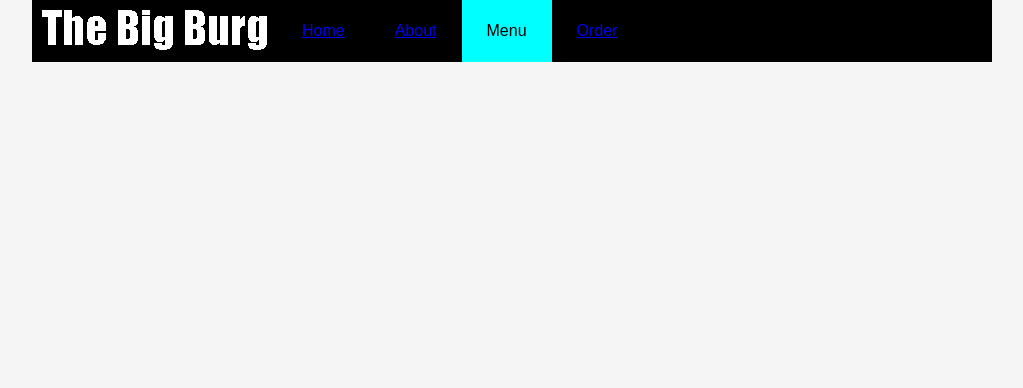
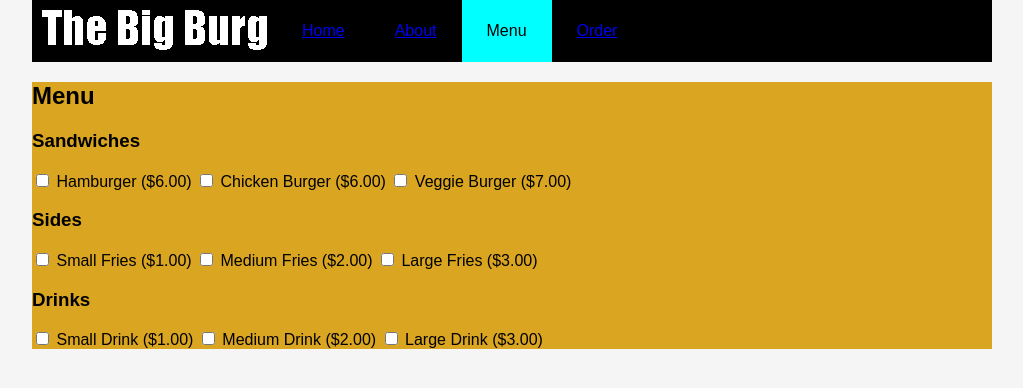
Before and after one commit to EgehEgeh/COMP125-Website, a plain HTML site: page list.html in a window 1280 px wide. Shown: the whole page, without its empty margins (128-1151 px from the left). Drawn offline with Linux system fonts and the light colour scheme.

Commit message:
streamlining

```diff
--- a/functions.js
+++ b/functions.js
@@ -7,7 +7,7 @@ function calcTotal() {
             total += (items[i].value * tax);
         }
     }
-    document.getElementById("total").innerHTML = "Your total is $" + total;
+    document.getElementById("total").innerHTML = "Your total is $" + total.toFixed(2);
 }
 
 var submit = document.getElementById("itemSubmit");
--- a/list.html
+++ b/list.html
@@ -19,7 +19,30 @@
         </div>
     </header>
     <div class="content">
-
+        <form>
+            <h2>Menu</h2>
+            <h3>Sandwiches</h3>
+            <input type="checkbox" id="hamburger" value="6" />
+            <label for="hamburger">Hamburger ($6.00)</label>
+            <input type="checkbox" id="chickenBurger" value="6" />
+            <label for="chickenBurger">Chicken Burger ($6.00)</label>
+            <input type="checkbox" id="veggieBurger" value="7" />
+            <label for="veggieBurger">Veggie Burger ($7.00)</label>
+            <h3>Sides</h3>
+            <input type="checkbox" id="smallFry" value="1" />
+            <label for="smallFries">Small Fries ($1.00)</label></td>
+            <input type="checkbox" id="medFry" value="2" />
+            <label for="medFries">Medium Fries ($2.00)</label></td>
+            <input type="checkbox" id="bigFry" value="3" />
+            <label for="bigFries">Large Fries ($3.00)</label></td>
+            <h3>Drinks</h3>
+            <input type="checkbox" id="smallDrink" value="1" />
+            <label for="smallDrink">Small Drink ($1.00)</label></td>
+            <input type="checkbox" id="medDrink" value="2" />
+            <label for="medDrink">Medium Drink ($2.00)</label></td>
+            <input type="checkbox" id="bigDrink" value="3" />
+            <label for="bigDrink">Large Drink ($3.00)</label></td>
+        </form>
     </div>
 </body>
 </html>
```
Also changed, not shown: about.html (+9 -2 lines), calendar.html (+1 -0 lines), calendar.js (+12 -1 lines), estimate.html (+10 -16 lines).
